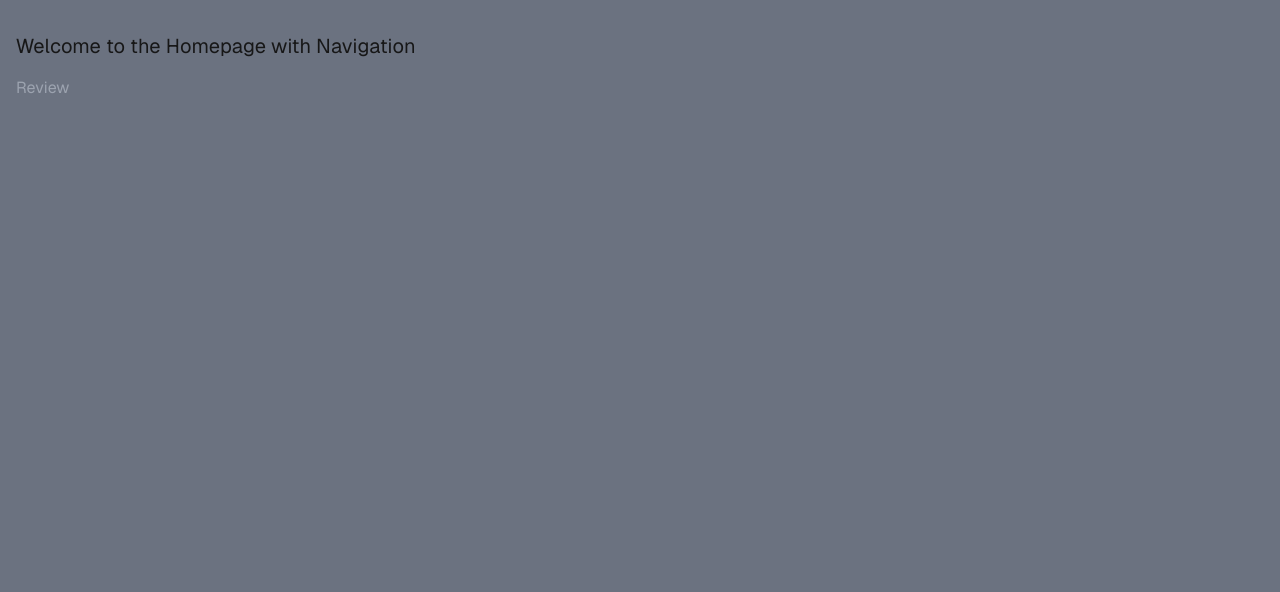
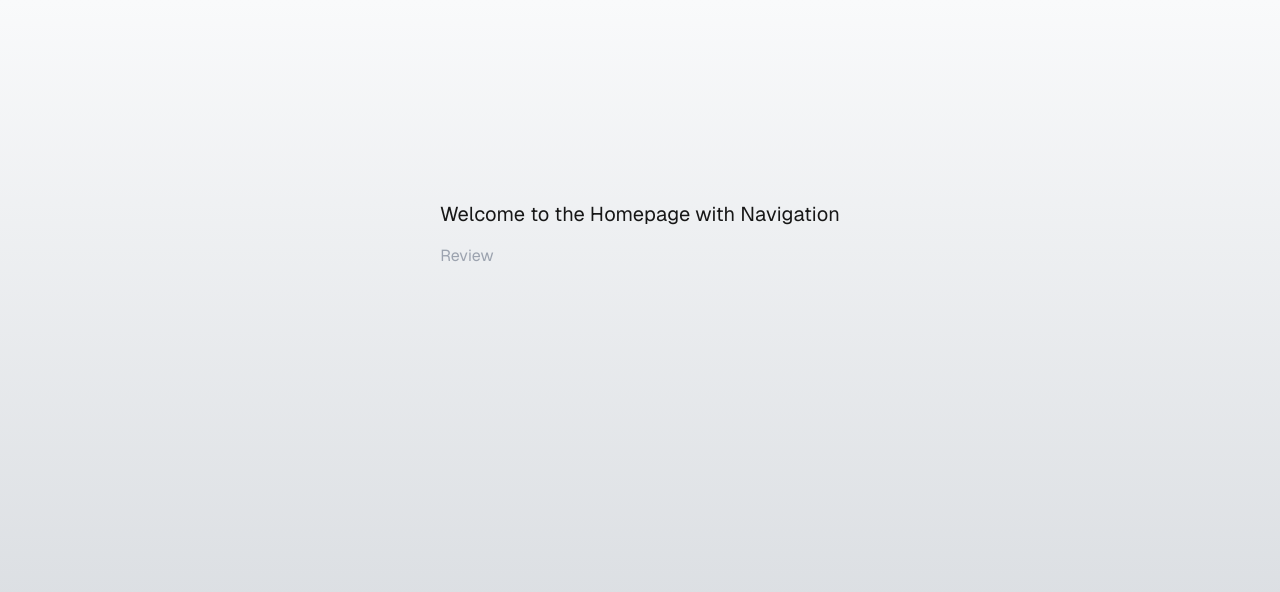
Before and after one commit to strawberrie68/marketing, a Next.js app: page / in a window 1280 px wide. Shown: the top 592 px of the page. Built offline with nearby package versions, Linux system fonts and the light colour scheme.

Commit message:
create: SimpleLayout bg with gray background

```diff
--- a/components/layouts/SimpleLayout.tsx
+++ b/components/layouts/SimpleLayout.tsx
@@ -7,8 +7,8 @@ interface LayoutProps {
 
 const SimpleLayout = ({ children, className = '' }: LayoutProps) => {
     return (
-        <div className={`min-h-screen bg-gray-500 ${className}`}>
-            <main className="container mx-auto px-4 py-8">
+        <div className={`min-h-screen bg-gradient-to-b from-gray-50 to-[#d2d6db] mx-auto pt-[200px] ${className}`}>
+            <main className="container mx-auto flex justify-center">
                 {children}
             </main>
         </div>
```
